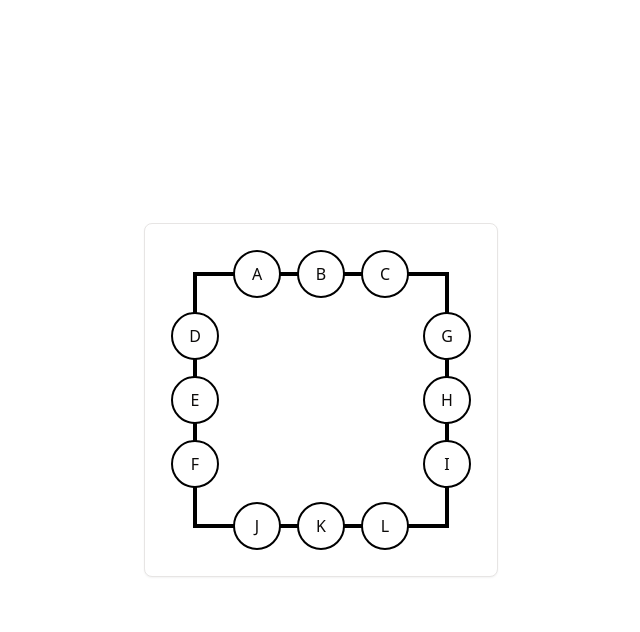
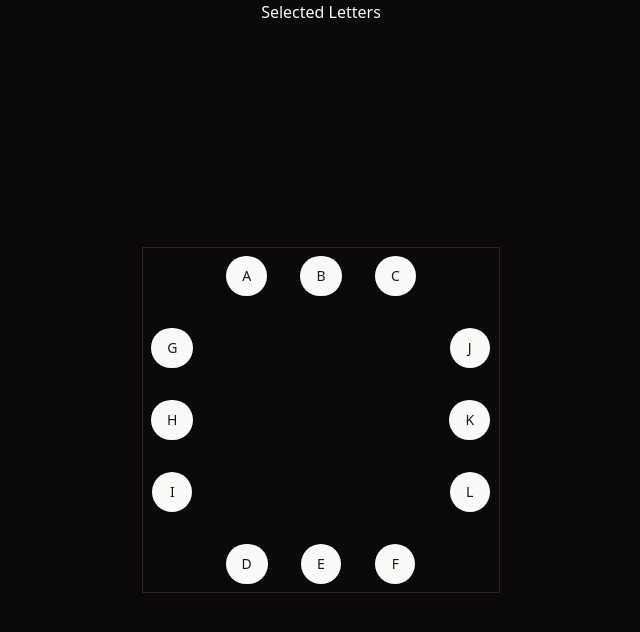
Before and after one commit to ljt019/abby-letter-boxed, a React (Vite) app: page / in a window 1280 px wide. Shown: the top 632 px of the page, without its empty margins (319-959 px from the left). Built offline with nearby package versions, Linux system fonts and the light colour scheme.

Commit message:
Starting over, rethinking the method (buttons)

```diff
--- a/package.json
+++ b/package.json
@@ -10,6 +10,7 @@
     "preview": "vite preview"
   },
   "dependencies": {
+    "@radix-ui/react-slot": "^1.0.2",
     "class-variance-authority": "^0.7.0",
     "clsx": "^2.1.0",
     "lucide-react": "^0.344.0",
--- a/src/App.tsx
+++ b/src/App.tsx
@@ -1,18 +1,143 @@
+import { Button } from "@/components/ui/button";
 import { Card, CardContent } from "@/components/ui/card";
-import GameBoard from "@/components/game/gameboard";
+import {
+  useLetterContext,
+  LetterContextProvider,
+} from "@/context/LetterContext";
 
-function App() {
+export default function App() {
+  return (
+    <LetterContextProvider>
+      <AppContent />
+    </LetterContextProvider>
+  );
+}
+
+function AppContent() {
+  const { selectedLetters } = useLetterContext();
+
+  return (
+    <div className="flex flex-col items-center justify-center h-screen overflow-hidden">
+      <div className="mb-4">
+        <h1>Selected Letters</h1>
+        <div>
+          {selectedLetters.map((letter, index) => (
+            <span key={index} className="mr-2">
+              {letter}
+            </span>
+          ))}
+        </div>
+      </div>
+      <GameBoard />
+    </div>
+  );
+}
+
+interface LetterButtonProps {
+  letter: string;
+}
+
+function LetterButton({ letter }: LetterButtonProps) {
+  const { handleSelectLetter } = useLetterContext();
+
+  return (
+    <Button
+      onClick={() => {
+        handleSelectLetter(letter);
+      }}
+      className={"m-2 rounded-full min-h-10 min-w-10"}
+    >
+      {letter}
+    </Button>
+  );
+}
+
+export function GameBoard() {
   return (
     <div className="flex h-screen items-center justify-center overflow-hidden">
       <Card>
-        <CardContent className="flex items-center justify-center h-full p-8">
-          <div className="relative w-full h-full">
-            <GameBoard />
+        <div className={"grid grid-cols-5 grid-rows-5 gap-4"}>
+          {/* Top of Square */}
+          <div
+            className={"flex items-center justify-center"}
+            style={{ gridColumn: "2 / span 1", gridRow: "1" }}
+          >
+            <LetterButton letter="A" />
           </div>
-        </CardContent>
+          <div
+            className={"flex items-center justify-center"}
+            style={{ gridColumn: "3 / span 1", gridRow: "1" }}
+          >
+            <LetterButton letter="B" />
+          </div>
+          <div
+            className={"flex items-center justify-center"}
+            style={{ gridColumn: "4 / span 1", gridRow: "1" }}
+          >
+            <LetterButton letter="C" />
+          </div>
+
+          {/* Bottom of Square */}
+          <div
+            className={"flex items-center justify-center"}
+            style={{ gridColumn: "2 / span 1", gridRow: "5" }}
+          >
+            <LetterButton letter="D" />
+          </div>
+          <div
+            className={"flex items-center justify-center"}
+            style={{ gridColumn: "3 / span 1", gridRow: "5" }}
+          >
+            <LetterButton letter="E" />
+          </div>
+          <div
+            className={"flex items-center justify-center"}
+            style={{ gridColumn: "4 / span 1", gridRow: "5" }}
+          >
+            <LetterButton letter="F" />
+          </div>
+
+          {/* Right of Square */}
+          <div
+            className={"flex items-center justify-center"}
+            style={{ gridColumn: "1", gridRow: "2 / span 1" }}
+          >
+            <LetterButton letter="G" />
+          </div>
+          <div
+            className={"flex items-center justify-center"}
+            style={{ gridColumn: "1", gridRow: "3 / span 1" }}
+          >
+            <LetterButton letter="H" />
+          </div>
+          <div
+            className={"flex items-center justify-center"}
+            style={{ gridColumn: "1", gridRow: "4 / span 1" }}
+          >
+            <LetterButton letter="I" />
+          </div>
+
+          {/* Left of Square */}
+          <div
+            className={"flex items-center justify-center"}
+            style={{ gridColumn: "5", gridRow: "2 / span 1" }}
+          >
+            <LetterButton letter="J" />
+          </div>
+          <div
+            className={"flex items-center justify-center"}
+            style={{ gridColumn: "5", gridRow: "3 / span 1" }}
+          >
+            <LetterButton letter="K" />
+          </div>
+          <div
+            className={"flex items-center justify-center"}
+            style={{ gridColumn: "5", gridRow: "4 / span 1" }}
+          >
+            <LetterButton letter="L" />
+          </div>
+        </div>
       </Card>
     </div>
   );
 }
-
-export default App;
--- a/src/components/game/circle.tsx
+++ /dev/null
@@ -1,15 +0,0 @@
-type CircleProps = {
-  children: React.ReactNode;
-  className?: string;
-  style?: React.CSSProperties;
-};
-
-export function Circle({ children, className, style }: CircleProps) {
-  const circleClasses = `w-12 h-12 rounded-full border-2 border-black flex items-center justify-center bg-white ${className}`;
-
-  return (
-    <div className={circleClasses} style={style}>
-      {children}
-    </div>
-  );
-}
--- a/src/components/game/gameboard.tsx
+++ /dev/null
@@ -1,52 +0,0 @@
-import { Circle } from "@/components/game/circle"; // Ensure this is the correct import path
-
-export default function GameBoard() {
-  const letters = ["A", "B", "C", "D", "E", "F", "G", "H", "I", "J", "K", "L"];
-  const offset = 6; // Half the size of the Circle component (w-12 h-12)
-
-  return (
-    <div className="relative p-4">
-      <div className="w-64 h-64 border-4 border-black">
-        {/* Top row of circles */}
-        <div
-          className="absolute top-0 left-12 right-0 flex gap-4"
-          style={{ marginTop: `-${offset}px` }}
-        >
-          <Circle className="ml-2">{letters[0]}</Circle>
-          <Circle>{letters[1]}</Circle>
-          <Circle className="mr-2">{letters[2]}</Circle>
-        </div>
-
-        {/* Left column of circles */}
-        <div
-          className="absolute top-12 bottom-0 left-0 flex flex-col gap-4"
-          style={{ marginLeft: `-${offset}px` }}
-        >
-          <Circle className="mt-2">{letters[3]}</Circle>
-          <Circle>{letters[4]}</Circle>
-          <Circle className="mb-2">{letters[5]}</Circle>
-        </div>
-
-        {/* Right column of circles */}
-        <div
-          className="absolute top-12 bottom-0 right-0 flex flex-col gap-4"
-          style={{ marginRight: `-${offset}px` }}
-        >
-          <Circle className="mt-2">{letters[6]}</Circle>
-          <Circle>{letters[7]}</Circle>
-          <Circle className="mb-2">{letters[8]}</Circle>
-        </div>
-
-        {/* Bottom row of circles */}
-        <div
-          className="absolute bottom-0 left-12 right-0 flex gap-4"
-          style={{ marginBottom: `-${offset}px` }}
-        >
-          <Circle className="ml-2">{letters[9]}</Circle>
-          <Circle>{letters[10]}</Circle>
-          <Circle className="mr-2">{letters[11]}</Circle>
-        </div>
-      </div>
-    </div>
-  );
-}
--- /dev/null
+++ b/src/components/ui/button.tsx
@@ -0,0 +1,56 @@
+import * as React from "react"
+import { Slot } from "@radix-ui/react-slot"
+import { cva, type VariantProps } from "class-variance-authority"
+
+import { cn } from "@/lib/utils"
+
+const buttonVariants = cva(
+  "inline-flex items-center justify-center whitespace-nowrap rounded-md text-sm font-medium ring-offset-background transition-colors focus-visible:outline-none focus-visible:ring-2 focus-visible:ring-ring focus-visible:ring-offset-2 disabled:pointer-events-none disabled:opacity-50",
+  {
+    variants: {
+      variant: {
+        default: "bg-primary text-primary-foreground hover:bg-primary/90",
+        destructive:
+          "bg-destructive text-destructive-foreground hover:bg-destructive/90",
+        outline:
+          "border border-input bg-background hover:bg-accent hover:text-accent-foreground",
+        secondary:
+          "bg-secondary text-secondary-foreground hover:bg-secondary/80",
+        ghost: "hover:bg-accent hover:text-accent-foreground",
+        link: "text-primary underline-offset-4 hover:underline",
+      },
+      size: {
+        default: "h-10 px-4 py-2",
+        sm: "h-9 rounded-md px-3",
+        lg: "h-11 rounded-md px-8",
+        icon: "h-10 w-10",
+      },
+    },
+    defaultVariants: {
+      variant: "default",
+      size: "default",
+    },
+  }
+)
+
+export interface ButtonProps
+  extends React.ButtonHTMLAttributes<HTMLButtonElement>,
+    VariantProps<typeof buttonVariants> {
+  asChild?: boolean
+}
+
+const Button = React.forwardRef<HTMLButtonElement, ButtonProps>(
+  ({ className, variant, size, asChild = false, ...props }, ref) => {
+    const Comp = asChild ? Slot : "button"
+    return (
+      <Comp
+        className={cn(buttonVariants({ variant, size, className }))}
+        ref={ref}
+        {...props}
+      />
+    )
+  }
+)
+Button.displayName = "Button"
+
+export { Button, buttonVariants }
--- /dev/null
+++ b/src/context/LetterContext.tsx
@@ -0,0 +1,33 @@
+import { createContext, useState, useContext, ReactNode } from "react";
+
+interface LetterContextType {
+  selectedLetters: string[];
+  handleSelectLetter: (letter: string) => void;
+}
+
+const LetterContext = createContext<LetterContextType>({
+  selectedLetters: [],
+  handleSelectLetter: () => {},
+});
+
+export function LetterContextProvider({ children }: { children: ReactNode }) {
+  const [selectedLetters, setSelectedLetters] = useState<string[]>([]);
+
+  const handleSelectLetter = (letter: string) => {
+    setSelectedLetters((prevLetters) => {
+      return prevLetters.includes(letter)
+        ? prevLetters.filter((l) => l !== letter)
+        : [...prevLetters, letter];
+    });
+  };
+
+  return (
+    <LetterContext.Provider value={{ selectedLetters, handleSelectLetter }}>
+      {children}
+    </LetterContext.Provider>
+  );
+}
+
+export function useLetterContext() {
+  return useContext(LetterContext);
+}
--- a/src/index.css
+++ b/src/index.css
@@ -4,38 +4,6 @@
 
 @layer base {
   :root {
-    --background: 0 0% 100%;
-    --foreground: 20 14.3% 4.1%;
-
-    --card: 0 0% 100%;
-    --card-foreground: 20 14.3% 4.1%;
-
-    --popover: 0 0% 100%;
-    --popover-foreground: 20 14.3% 4.1%;
-
-    --primary: 24 9.8% 10%;
-    --primary-foreground: 60 9.1% 97.8%;
-
-    --secondary: 60 4.8% 95.9%;
-    --secondary-foreground: 24 9.8% 10%;
-
-    --muted: 60 4.8% 95.9%;
-    --muted-foreground: 25 5.3% 44.7%;
-
-    --accent: 60 4.8% 95.9%;
-    --accent-foreground: 24 9.8% 10%;
-
-    --destructive: 0 84.2% 60.2%;
-    --destructive-foreground: 60 9.1% 97.8%;
-
-    --border: 20 5.9% 90%;
-    --input: 20 5.9% 90%;
-    --ring: 20 14.3% 4.1%;
-
-    --radius: 0.5rem;
-  }
-
-  .dark {
     --background: 20 14.3% 4.1%;
     --foreground: 60 9.1% 97.8%;
 
```
Also changed, not shown: 1 other file (tests, documents, lock files or other folders).
